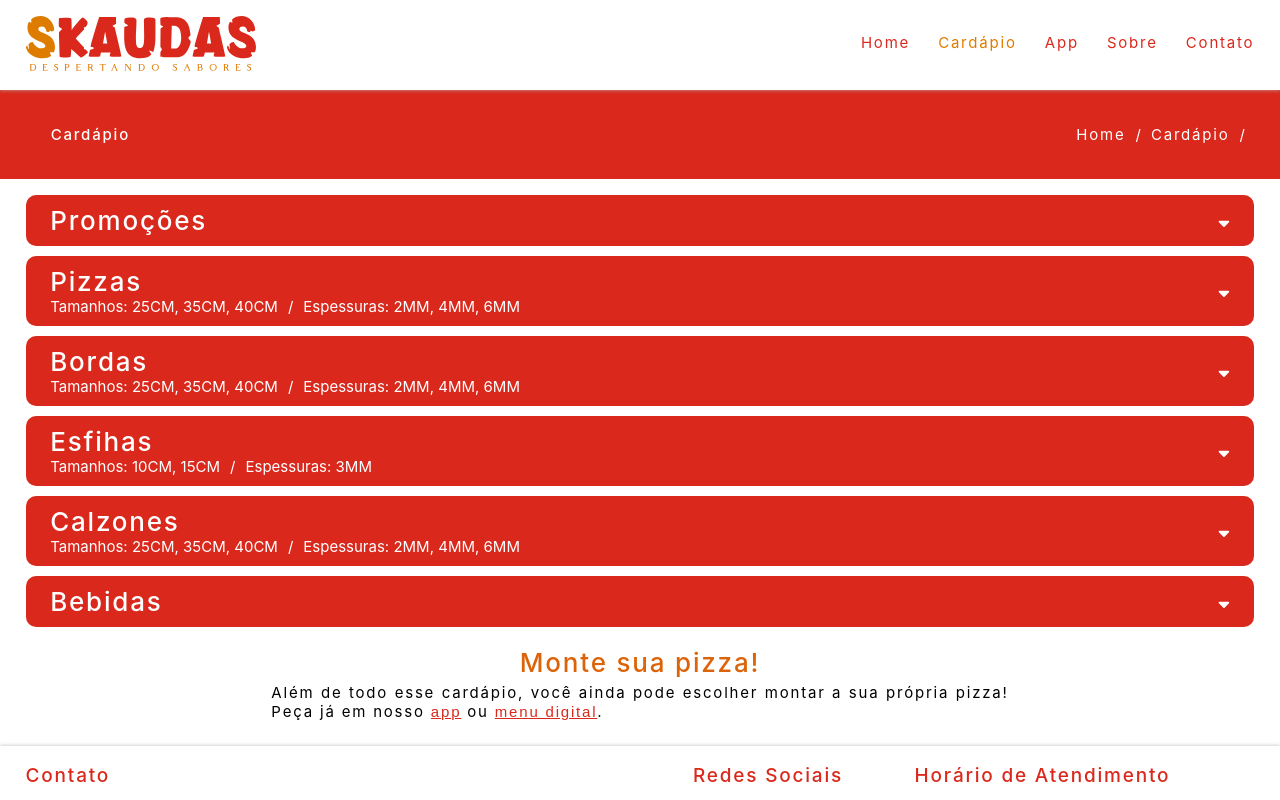
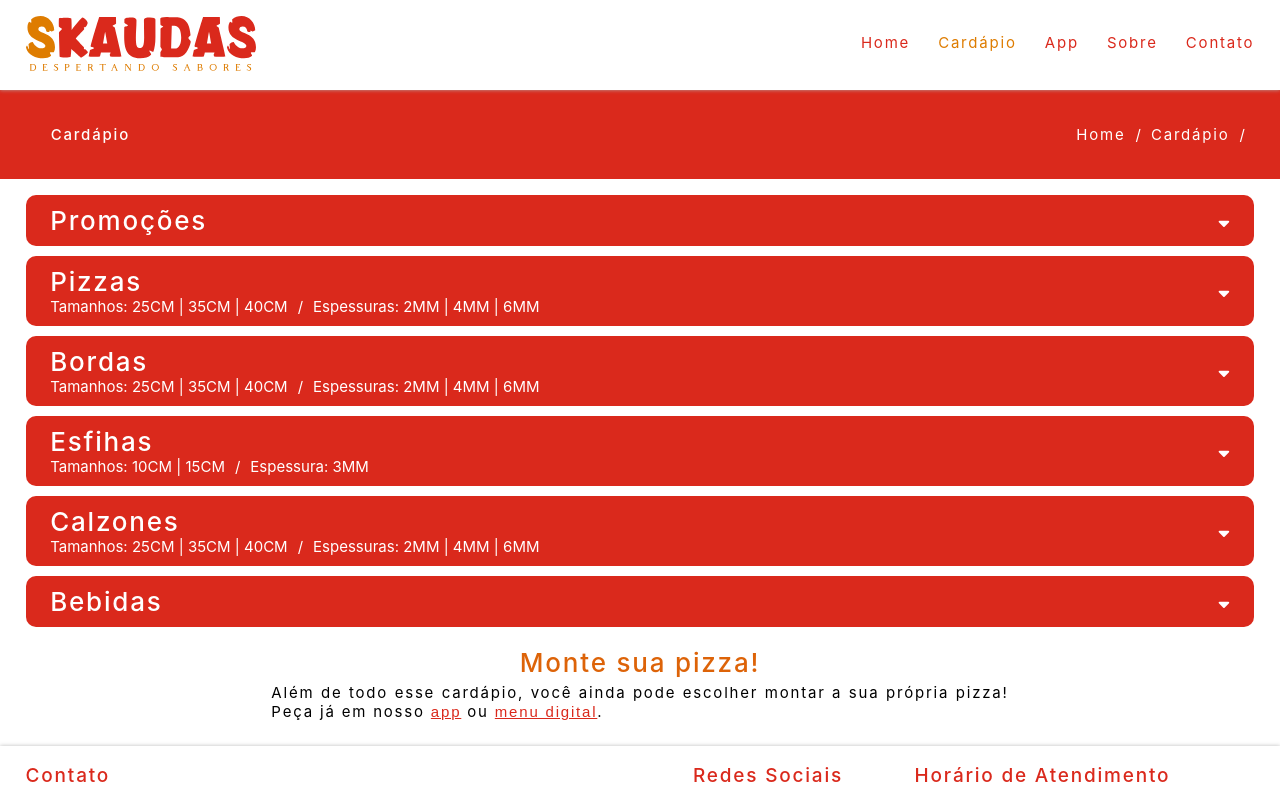
Before and after one commit to victorseleimend/skaudas, a React (Create React App) app: page /cardapio in a window 1280 px wide. Shown: the top 800 px of the page. Built offline with nearby package versions, Linux system fonts and the light colour scheme.

Commit message:
Mudança no conteúdo

```diff
--- a/src/components/Templates/Content/Menu/MenuItems.ts
+++ b/src/components/Templates/Content/Menu/MenuItems.ts
@@ -7,8 +7,8 @@ export default [
   {
     id: 1,
     type: "Pizzas",
-    sizes: "25CM, 35CM, 40CM",
-    length: "2MM, 4MM, 6MM",
+    sizes: "25CM | 35CM | 40CM",
+    length: "2MM | 4MM | 6MM",
     menu: [
       {
         id: 0,
@@ -360,8 +360,8 @@ export default [
   {
     id: 2,
     type: "Bordas",
-    sizes: "25CM, 35CM, 40CM",
-    length: "2MM, 4MM, 6MM",
+    sizes: "25CM | 35CM | 40CM",
+    length: "2MM | 4MM | 6MM",
     menu: [
       {
         id: 0,
@@ -410,7 +410,7 @@ export default [
   {
     id: 3,
     type: "Esfihas",
-    sizes: "10CM, 15CM",
+    sizes: "10CM | 15CM",
     length: "3MM",
     menu: [
       {
@@ -478,8 +478,8 @@ export default [
   {
     id: 4,
     type: "Calzones",
-    sizes: "25CM, 35CM, 40CM",
-    length: "2MM, 4MM, 6MM",
+    sizes: "25CM | 35CM | 40CM",
+    length: "2MM | 4MM | 6MM",
     menu: [
       {
         id: 0,
--- a/src/components/Templates/Content/Menu/MenuModule/MenuModule.tsx
+++ b/src/components/Templates/Content/Menu/MenuModule/MenuModule.tsx
@@ -57,11 +57,14 @@ const MenuModule: FC<{ m: any }> = ({ m }) => {
           <h3>{m.type}</h3>
           {m.sizes && m.length && (
             <div>
-              <p>Tamanhos: {m.sizes}</p>/<p>Espessuras: {m.length}</p>
+              <p>Tamanhos: {m.sizes}</p>
+              <span>/</span>
+              <p>
+                {m.type === "Esfihas" ? "Espessura:" : "Espessuras:"} {m.length}
+              </p>
             </div>
           )}
         </div>
-
         <button ref={buttonRef} type="button" onClick={menuIsVisibleHandler}>
           <FontAwesomeIcon icon={faSortDown} />
         </button>
```
